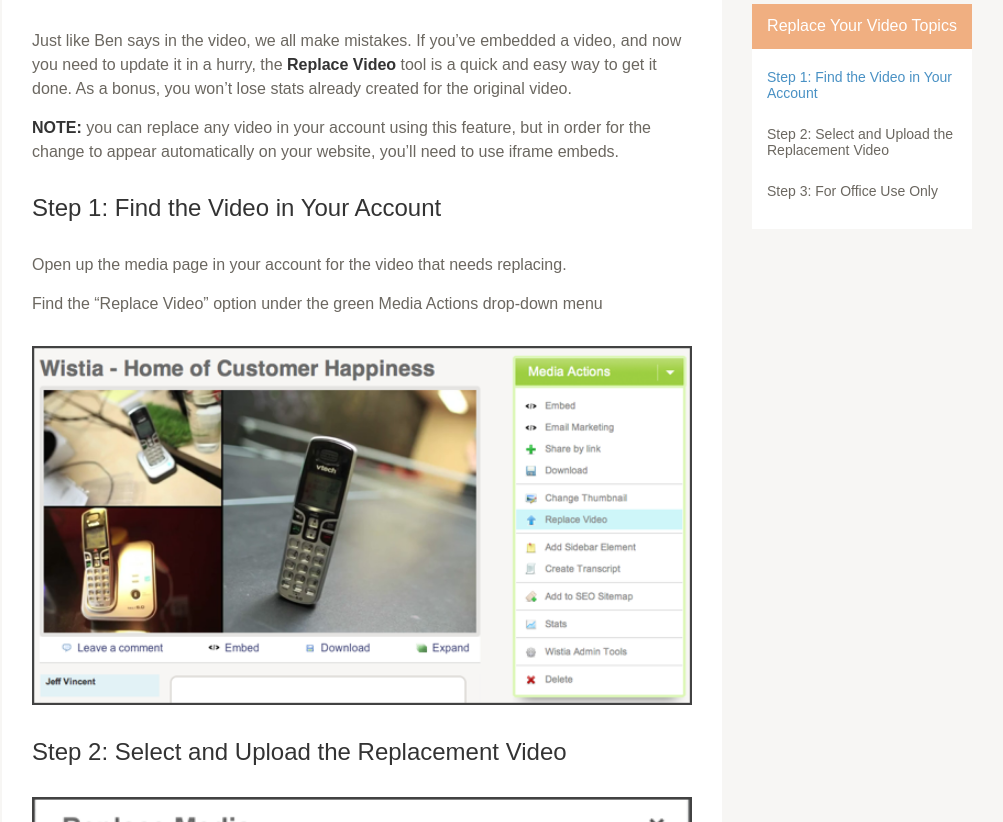
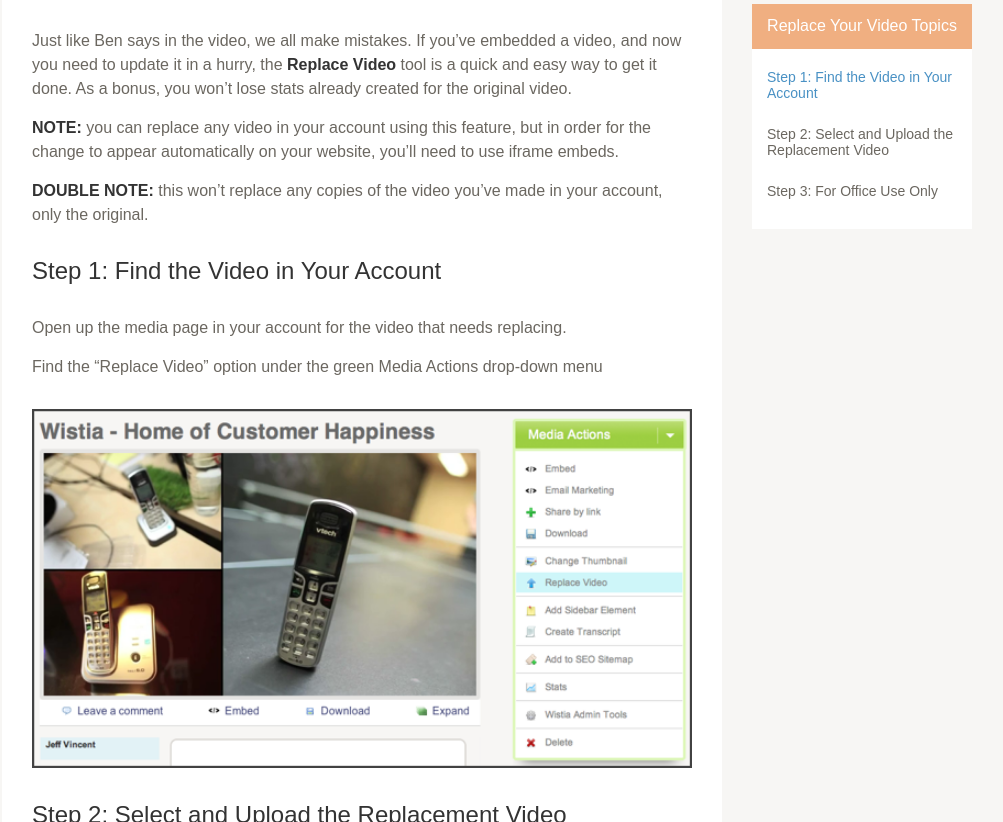
Before and after one commit to wistia/wistia-open-docs, a Jekyll site: the page built from _posts/2012-07-03-replaceable-video.md, in a window 1280 px wide and 900 px high, scrolled down 509 px, cut to the strip 78-900 px from the top of the window. Shown: the whole strip, without its empty margins (153-1156 px from the left). Built offline with Jekyll 4.4.1, drawn with Linux system fonts in a browser that asks for light colours.

Commit message:
update replace video doc with note re: tool will not replace copied instances of video in account

```diff
--- a/_posts/2012-07-03-replaceable-video.md
+++ b/_posts/2012-07-03-replaceable-video.md
@@ -7,10 +7,11 @@
 
 <div class="video_embed"><iframe src="http://fast.wistia.com/embed/iframe/59ad3f2dc4?controlsVisibleOnLoad=true&playerColor=aae3d8&version=v1&videoHeight=360&videoWidth=640" allowtransparency="true" frameborder="0" scrolling="no" class="wistia_embed" name="wistia_embed" width="640" height="360"></iframe></div>
 
-
 Just like Ben says in the video, we all make mistakes.  If you've embedded a video, and now you need to update it in a hurry, the **Replace Video** tool is a quick and easy way to get it done.  As a bonus, you won't lose stats already created for the original video.
 
 **NOTE:** you can replace any video in your account using this feature, but in order for the change to appear automatically on your website, you'll need to use iframe embeds.
+
+**DOUBLE NOTE:** this won't replace any copies of the video you've made in your account, only the original.
 
 ## Step 1: Find the Video in Your Account
 
```
